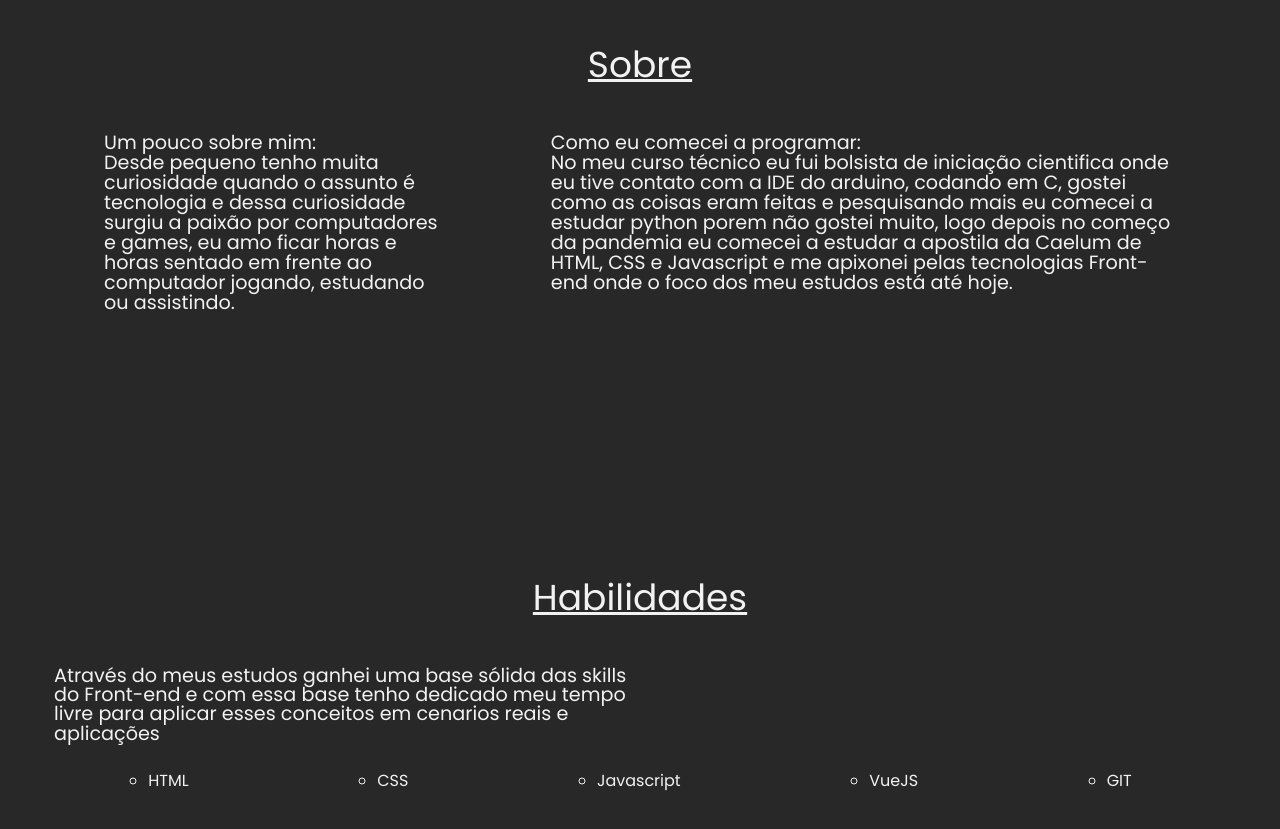
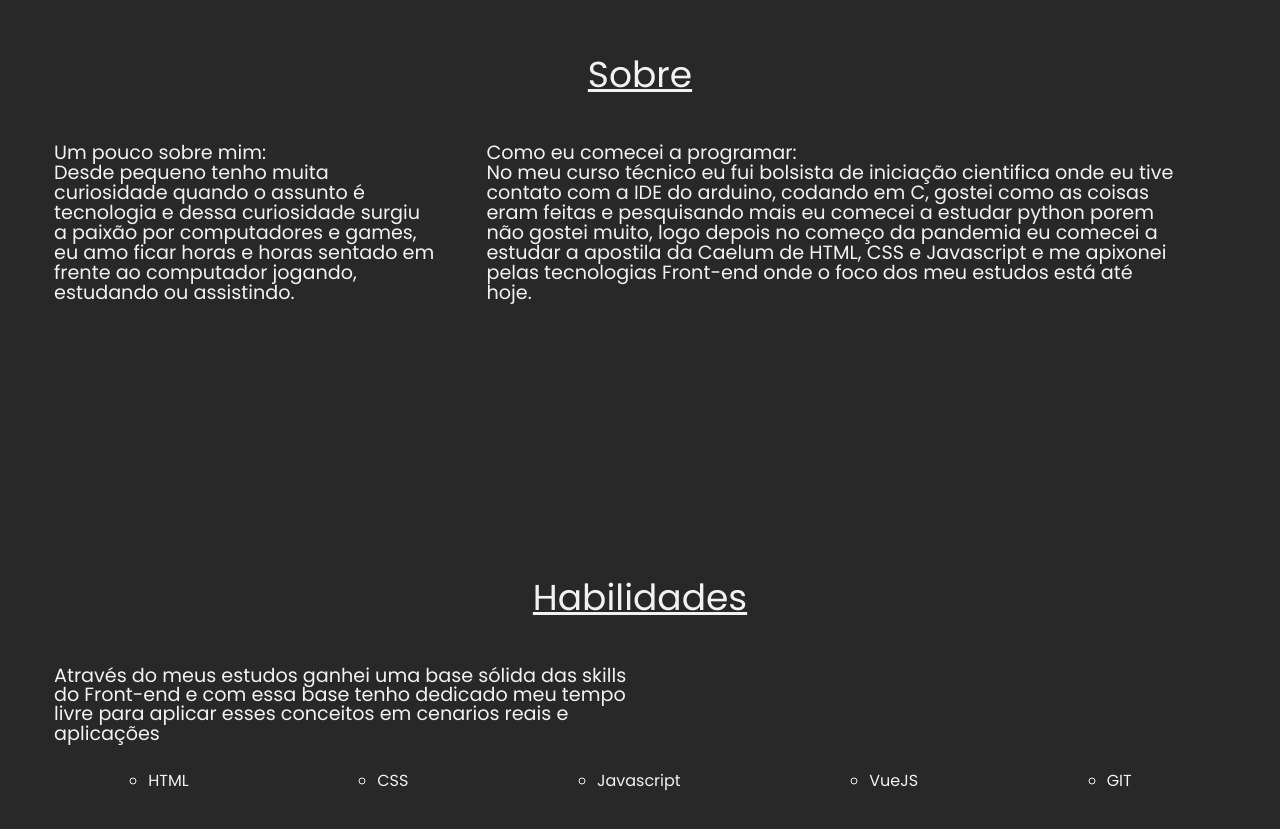
Before and after one commit to ItaloCanturil/portfolio1.0, a website: page index.html in a window 1280 px wide. Shown: the part 1020-1849 px from the top of the page. Drawn offline with Linux system fonts and the light colour scheme.

Commit message:
Feat: Fix bugs

```diff
--- a/src/css/about.css
+++ b/src/css/about.css
@@ -27,7 +27,6 @@
 .main__about{
   line-height: 20px;
   font-size: clamp(1rem, 1.5vw, 1.2rem);
-  margin: 0 50px 0 50px;
 }
 
 .main__history{
```
